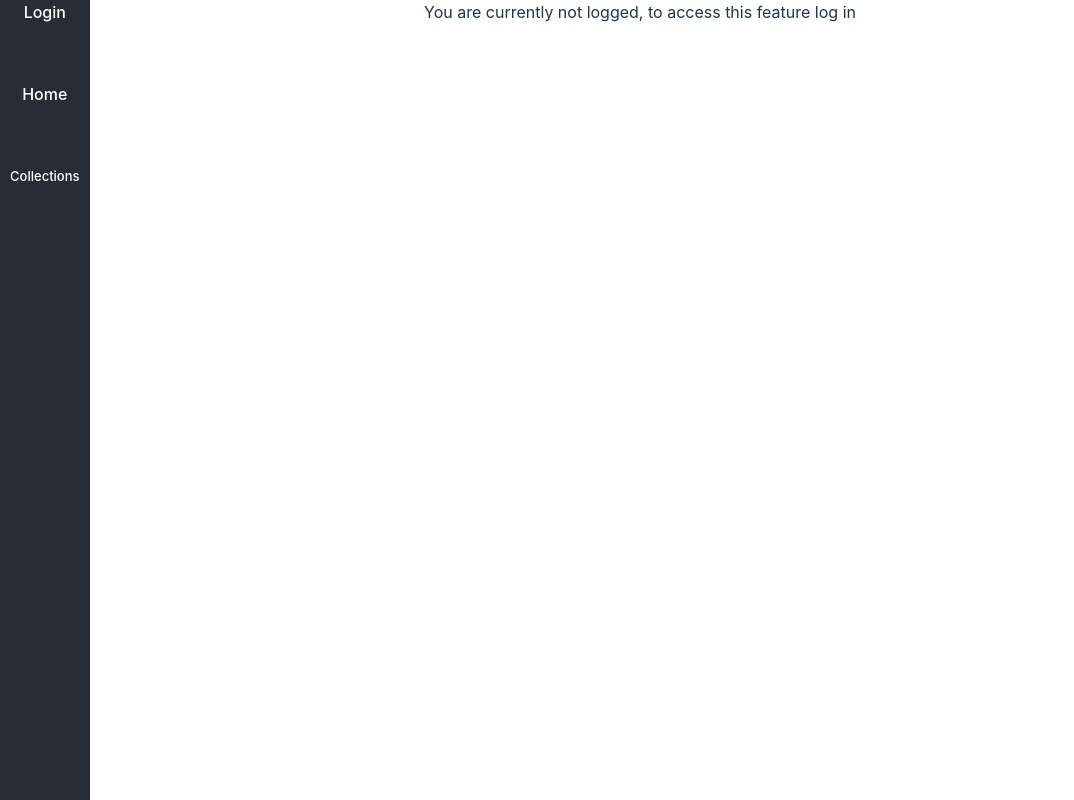
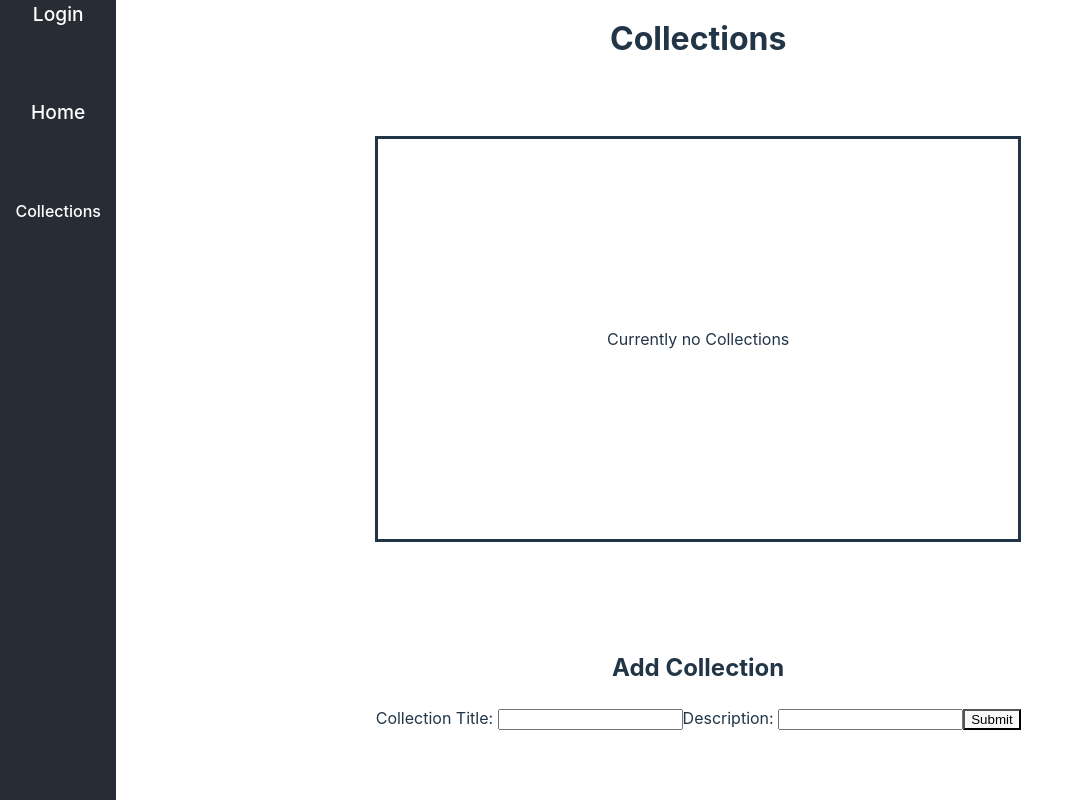
Before and after one commit to JesusMunoz01/TaskPlanner, a React (Vite) app in the folder client/: page /collections in a window 1280 px wide. Shown: the whole page, without its empty margins (0-1074 px from the left). Built offline with nearby package versions, Linux system fonts and the light colour scheme.

Commit message:
collections can now be created and have a basic display

```diff
--- a/client/src/App.jsx
+++ b/client/src/App.jsx
@@ -23,6 +23,9 @@ function App() {
   }
 
   const updateTask = (data) => {
+    setTaskData(data);
+  }
+  const updateCollection = (data) => {
     setTaskData(data);
   }
 
@@ -55,9 +58,10 @@ function App() {
           setLogin(false)
           console.log("Searching local Storage");
           const localTasks = window.localStorage.getItem("localTaskData");
+          const localCollection = window.localStorage.getItem("localCollectionData");
           console.log("Updating data");
           setLoading(false);
-          setCollectionData()
+          setCollectionData(localCollection)
           setTaskData(localTasks);
           } catch(error){
 
@@ -81,7 +85,7 @@ function App() {
           <Routes>
             <Route path="/" element={<Home data={taskData} isLogged={userLogin} updateTask={updateTask}/>} />
             <Route path="/login" element={<Login loginStatus={loginStatus}/>} />
-            <Route path="/collections" element={<Collections data={collectionData} isLogged={userLogin}/>} />
+            <Route path="/collections" element={<Collections data={collectionData} isLogged={userLogin} updateCollection={updateCollection}/>} />
           </Routes>
           </div>
         </div>
--- a/client/src/css/App.css
+++ b/client/src/css/App.css
@@ -7,7 +7,7 @@
   }
 
   #collectionLink{
-    font-size: small;
+    font-size: medium;
   }
 
   .pageFormat {
@@ -19,8 +19,8 @@
   }
 
   .navbar {
-    position: fixed;
-    width: 7%;
+    position: relative;
+    width: 10%;
     height: 100%;
     float: left;
     display: flex;
@@ -34,7 +34,7 @@
     display: grid;
     grid-gap: 80%;
     width: 100%;
-    font-size: 100%;
+    font-size: larger;
     justify-content: center;
     justify-items: center;
     align-items: flex-start;
@@ -356,7 +356,7 @@
     color: white;
   }
 
-@media(max-width: 700px) {
+@media(max-width: 900px) {
 
   .App {
     height: fit-content;
@@ -383,6 +383,10 @@
     width: 20%;
     justify-content: flex-start;
     list-style: none;
+  }
+
+  #collectionLink{
+    font-size: large;
   }
 
   .navbar li {
@@ -426,6 +430,8 @@
     margin: 0.1%;
     width: 98%;
     min-height: 4vh;
+    margin-left: 0.5%;
+    margin-right: 0.5%;
   }
 
   .tasks li button{
--- a/client/src/css/collections.css
+++ b/client/src/css/collections.css
@@ -1,15 +1,62 @@
 .collectionsHome{
-
+    display: flex;
+    overflow: auto;
+    min-height: 95vh;
+    min-width: 100%;
+    align-items: flex-start;
+    justify-content: center;
 }
 
 .collectionsBox{
-
+    display: flex;
+    min-height: 100%;
+    flex-direction: column;
+    align-items: center;
+    justify-content: space-between;
 }
 
 .collectionsBox h1{
-    font-size: small;
+    font-size: 32px;
 }
 
 .collections{
+    display: grid;
+    gap: 5px;
+    grid-template-columns: repeat(3, 1fr);
+    border-style: solid;
+    height: 50vh;
+    width: 50vw;
+    text-align: center;
+    overflow-y: auto;
+}
+
+.collections li{
     display: flex;
+    height: 250px;
+    border: darkblue solid;
+    flex-direction: column;
 }
+
+.collections li p{
+    margin-top: 0;
+    font-size: large;
+    display: flex;
+    justify-content: center;
+    min-height: 100px;
+    overflow-y: auto;
+}
+
+.addCollection{
+    display: flex;
+    flex-direction: column;
+    height: 20vh;
+    justify-content: center;
+}
+
+#collectionEmptyPrompt{
+    display: flex;
+    grid-column-start: 1;
+    grid-column-end: 4;
+    justify-content: center;
+    align-self: center;
+}
--- a/client/src/pages/collections.jsx
+++ b/client/src/pages/collections.jsx
@@ -16,6 +16,7 @@ export const Collections = (data) => {
 
     async function sendCollection(e){
         e.preventDefault();
+        if(isUserLogged){
             try{
                 const userID = window.localStorage.getItem("userId");
                 const res = await fetch(`${process.env.REACT_APP_BASE_URL}/addCollection`, {
@@ -27,6 +28,7 @@ export const Collections = (data) => {
                         userID,
                         collectionTitle,
                         collectionDescription,
+                        tasks: [],
                         status: "incomplete"
                         })
                     });
@@ -37,6 +39,32 @@ export const Collections = (data) => {
             }catch(error){
                 console.log(error)
             }
+        }
+        else{
+            const getLocal = window.localStorage.getItem("localCollectionData");
+            let nextId = 0;
+            let localCollection = [];
+            let lastCollectionID = [];
+            if(getLocal)
+                localCollection = JSON.parse(window.localStorage.getItem("localCollectionData"))
+            let localCopy = JSON.parse(window.localStorage.getItem("localCollectionData"))
+            if(localCopy)
+                lastCollectionID = localCopy.pop();
+            if(lastCollectionID.length !== 0)
+                nextId = lastCollectionID._id + 1;
+
+                const newCollection = {
+                    collectionTitle: collectionTitle, collectionDescription: collectionDescription,
+                    _id: nextId, tasks: [], status:"incomplete"
+                }
+
+            localCollection.push(newCollection)
+            window.localStorage.setItem("localCollectionData", JSON.stringify(localCollection))
+            const getUpdatedLocal = window.localStorage.getItem("localCollectionData");
+            setCollections(getUpdatedLocal);
+            data.updateCollection(getUpdatedLocal)
+            // setCurrentFilter(getUpdatedLocal);
+        }
 
         setCollectionTitle('');
         setCollectionDesc('');
@@ -203,11 +231,12 @@ export const Collections = (data) => {
     }
 
     return <div className="collectionsHome">
-        {isUserLogged ?
+
         <div className="collectionsBox">
         <h1>Collections</h1>
             <div className="collections">
-                {collections ?
+            {isUserLogged ?
+                collections ?
                     // Section for: Logged user with tasks -------------------------------------------
                     collections.map((collection)=> (
                         <div className="collectionsList">
@@ -238,10 +267,43 @@ export const Collections = (data) => {
                     </div>
                     )) :
                         // Section for: Logged user without tasks -------------------------------------------
-                    <span>Currently no Collections</span>
+                    <span id="collectionEmptyPrompt">Currently no Collections</span>
+                :
+                    collections ?
+                    // Section for: Not logged user with tasks -------------------------------------------
+                    JSON.parse(collections).map((collection)=> (
+                        <div className="collectionsList">
+                        <li key={collection._id}>
+                            <p aria-label={`collectionTitle${collection._id}`}>{collection.collectionTitle}</p>
+                            <input id={collection._id} style={{display:"none"}} type="checkbox" onClick={() => displayEdit(collection._id)}/>
+                            <label id="settingsIcon" for={collection._id}><BsGearFill style={{cursor:'pointer'}}></BsGearFill></label>
+                            <div className="statusBox">
+                                <label id="taskState">Status: </label>
+                                <select for="taskState" value={collection.status} onChange={(e) => changeStatus(e.target.value, collection._id)}>
+                                    <option value={"incomplete"}>Incomplete</option>
+                                    <option value={"complete"}>Complete</option>
+                                </select>
+                            </div>
+                        </li>
+                        <ul className="editTask" id={`setting${collection._id}`} style={{display:"none", transition: 0.4}}>
+                            <li id={`setting${collection._id}`} style={{display:"flex", transition: 0.4}}>
+                                <label>Edit title:</label>
+                                <input id="taskTitle" value={updtCollectionTitle} onChange={(e) => updateCollectionTitle(e.target.value)}></input>
+                            </li>
+                            <li id={`setting${collection._id}`} style={{display:"flex", transition: 0.4}}>
+                                <label>Edit Description:</label>
+                                <input id="taskDesc" value={updtCollectionDescription} onChange={(e) => updateCollectionDesc(e.target.value)}></input>
+                            </li>
+                            <button onClick={() => changeInfo(collection._id, collection.title, collection.description)}>Save Changes</button>
+                        </ul>
+                    </div>
+                    )) :
+                        // Section for: Not logged user without tasks -------------------------------------------
+                    <span id="collectionEmptyPrompt">Currently no Collections</span>
+
                 }
 
-            </div>
+        </div>
             <div className="addCollection">
                 <h2>Add Collection</h2>
                 <form>
@@ -252,10 +314,6 @@ export const Collections = (data) => {
                     <button onClick={(e) => sendCollection(e)}>Submit</button>
                 </form>
             </div>
-        </div> :
-        <div>
-            <span>You are currently not logged, to access this feature log in </span>
         </div>
-        }
     </div>
 }
```
Also changed, not shown: 1 other file (tests, documents, lock files or other folders).
